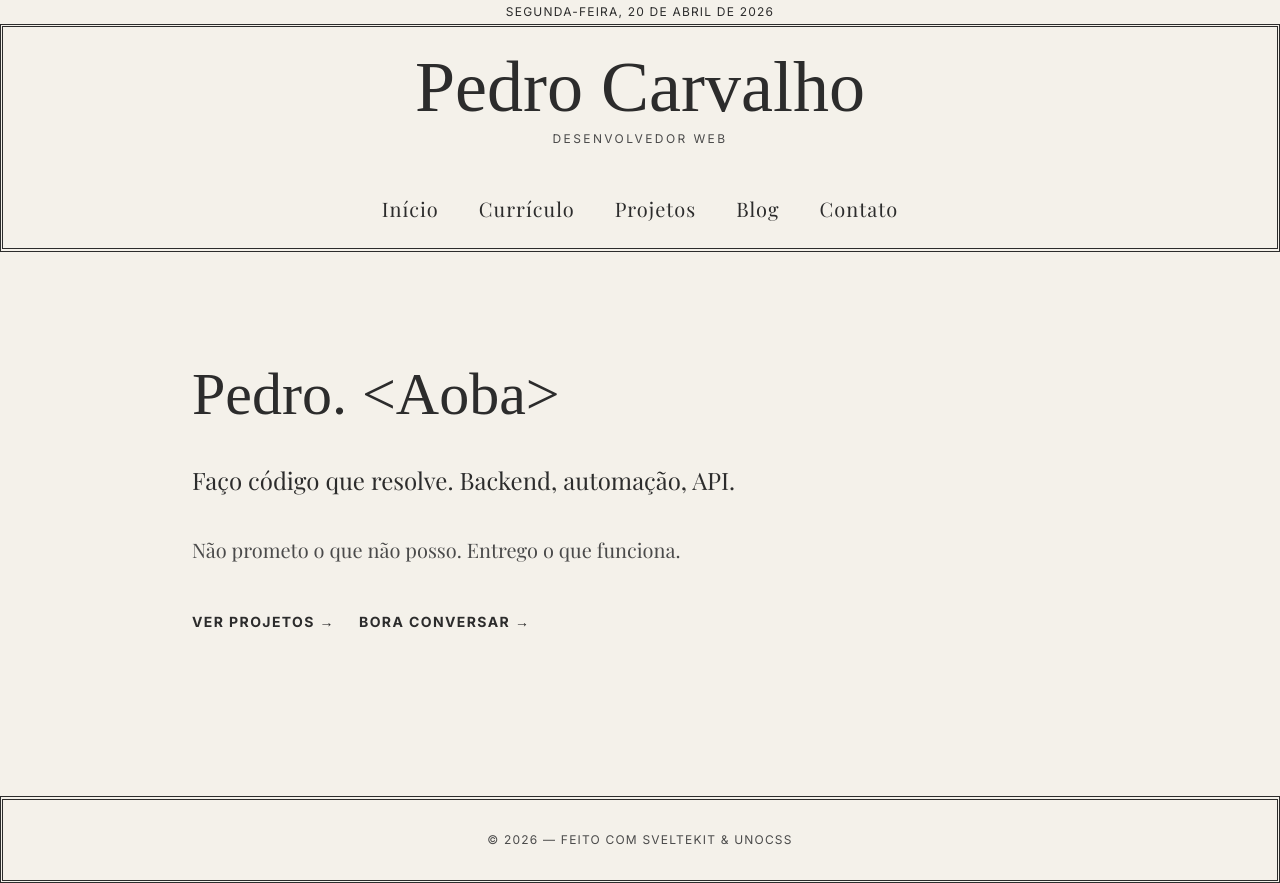
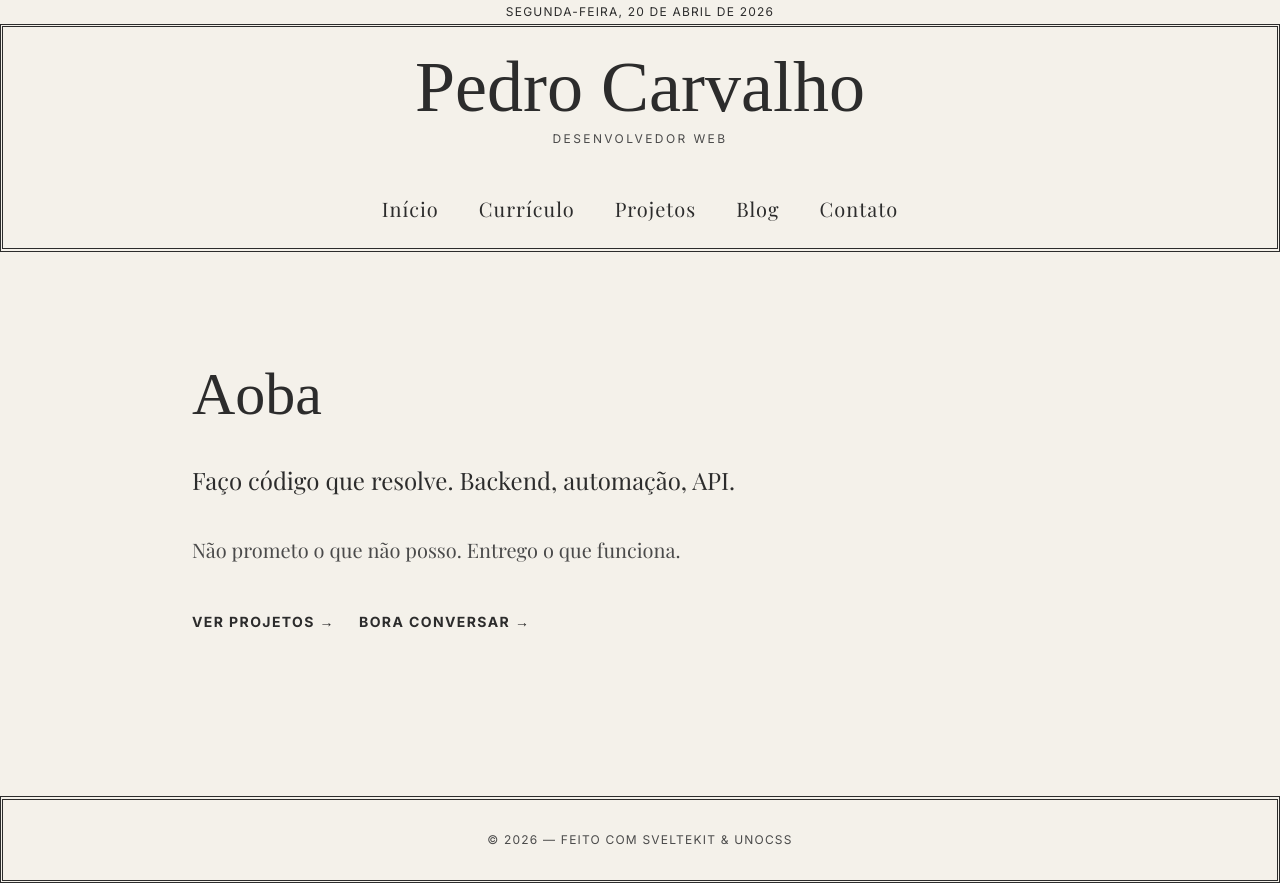
Before and after one commit to PedroCarvalho768/portfolio, a SvelteKit app: page / in a window 1280 px wide. Built offline with nearby package versions, Linux system fonts and the light colour scheme; a web font is replaced by a local one.

Commit message:
Set hero title to Aoba

```diff
--- a/src/routes/+page.svelte
+++ b/src/routes/+page.svelte
@@ -10,7 +10,7 @@
 	<div class="max-w-4xl mx-auto">
 		<div use:reveal>
 			<h1 class="text-4xl md:text-6xl font-hero font-normal mb-6 text-news-ink leading-tight">
-				Pedro. {'<'}Aoba{'>'}
+				Aoba
 			</h1>
 			<div class="border-y-2 border-news-ink py-4 mb-6">
 				<p class="font-serif text-xl md:text-2xl leading-relaxed text-news-ink">
```
